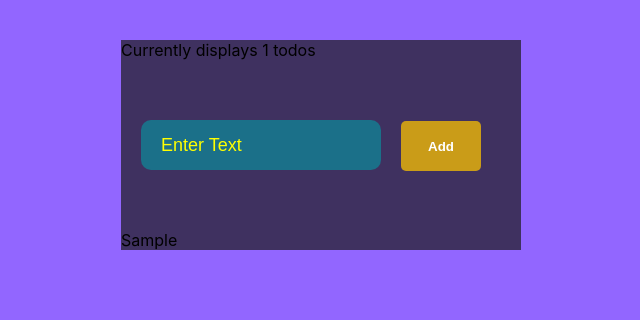
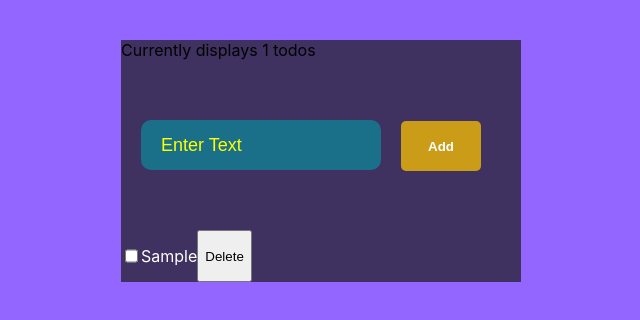
Before and after one commit to MadsAkselsen/todo-frontend, a React (Create React App) app: page / in a window 1280 px wide. Both pictures are taken after typing "Sample" into the empty fields and a click on the button "Add". Shown: the top 320 px of the page, without its empty margins (319-959 px from the left). Built offline with nearby package versions, Linux system fonts and the light colour scheme; no server answers.

Commit message:
added delete todo  and set complete status functionality

```diff
--- a/src/App.js
+++ b/src/App.js
@@ -23,13 +23,32 @@ function App() {
     setTodos([newTodo, ...todos]);
   };
 
-  const deleteItem = (id) => {};
+  const toggleComplete = (id) => {
+    console.log("toggle is executing");
+    setTodos(
+      todos.map((todo) => {
+        if (todo.id === id) {
+          console.log(todo.complete);
+          return { ...todo, complete: !todo.complete };
+        }
+        return todo;
+      })
+    );
+  };
+
+  const deleteTodo = (id) => {
+    setTodos(todos.filter((todo) => todo.id !== id));
+  };
 
   return (
     <div className="App">
       <p>Currently displays {todos.length} todos</p>
       <Form addNewTodo={addNewTodo} />
-      <ListItems todos={todos} />
+      <ListItems
+        todos={todos}
+        toggleComplete={toggleComplete}
+        deleteTodo={deleteTodo}
+      />
     </div>
   );
 }
--- a/src/ListItem.js
+++ b/src/ListItem.js
@@ -1,9 +1,18 @@
 import React from "react";
 
-function ListItem({ todo }) {
+function ListItem({ todo, toggleComplete, deleteTodo }) {
   return (
-    <div key={todo.id}>
-      <p>{todo.title}</p>
+    <div key={todo.id} style={{ display: "flex" }}>
+      <input type="checkbox" onClick={() => toggleComplete(todo.id)}></input>
+      <p
+        style={{
+          color: "white",
+          textDecoration: todo.complete ? "line-through" : null,
+        }}
+      >
+        {todo.title}
+      </p>
+      <button onClick={() => deleteTodo(todo.id)}>Delete</button>
     </div>
   );
 }
--- a/src/ListItems.js
+++ b/src/ListItems.js
@@ -2,11 +2,16 @@ import React from "react";
 import "./ListItems.css";
 import ListItem from "./ListItem";
 
-function ListItems({ todos, updateChange }) {
+function ListItems({ todos, toggleComplete, deleteTodo }) {
   return (
     <div>
       {todos.map((todo) => (
-        <ListItem todo={todo} key={todo.id} />
+        <ListItem
+          todo={todo}
+          key={todo.id}
+          toggleComplete={toggleComplete}
+          deleteTodo={deleteTodo}
+        />
       ))}
     </div>
   );
```
